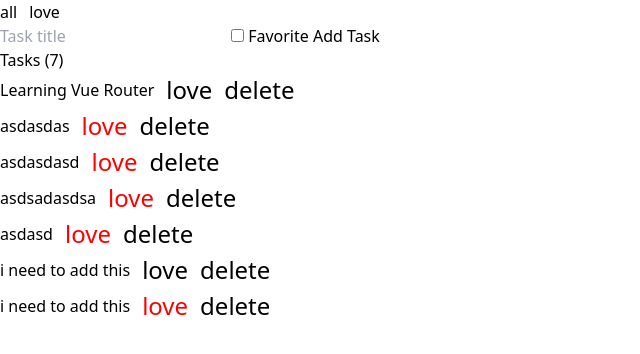
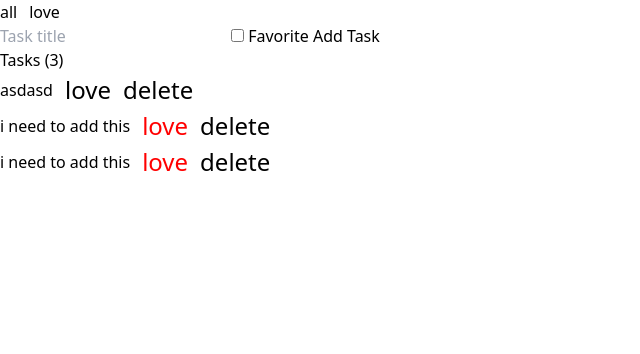
Before and after one commit to Anwar-Barakat/vuejs-tutorial, a Vue app: page / in a window 1280 px wide. Shown: the top 354 px of the page, without its empty margins (0-640 px from the left). Built offline with nearby package versions, Linux system fonts and the light colour scheme; data requests are answered from the project's data file.

Commit message:
Add TaskCrud component for task management; update package.json for SCSS support and modify task data structure

```diff
--- a/database/db.json
+++ b/database/db.json
@@ -1,38 +1,17 @@
 {
   "tasks": [
     {
-      "id": "4",
-      "title": "Learning Vue Router",
-      "isFav": false,
-      "isCompleted": false
+      "id": "7",
+      "title": "asdasd",
+      "isFav": false
     },
     {
-      "id": 5,
-      "title": "asdasdas",
+      "id": "1",
+      "title": "i need to add this",
       "isFav": true
     },
     {
-      "id": 6,
-      "title": "asdasdasd",
-      "isFav": true
-    },
-    {
-      "id": 7,
-      "title": "asdsadasdsa",
-      "isFav": true
-    },
-    {
-      "id": 7,
-      "title": "asdasd",
-      "isFav": true
-    },
-    {
-      "id": 1,
-      "title": "i need to add this",
-      "isFav": false
-    },
-    {
-      "id": 6,
+      "id": "6",
       "title": "i need to add this ",
       "isFav": true
     }
--- a/package.json
+++ b/package.json
@@ -13,6 +13,7 @@
     "axios": "^1.7.7",
     "pinia": "^2.2.6",
     "postcss": "^8.4.49",
+    "sass": "^1.81.0",
     "tailwindcss": "^3.4.15",
     "vite-plugin-html": "^3.2.2",
     "vite-plugin-vue-devtools": "^7.6.4",
--- a/src/App.vue
+++ b/src/App.vue
@@ -1,48 +1,10 @@
 <template>
-  <div>
-    <div class="flex items-center gap-3">
-      <button @click="filter = 'all'">all</button>
-      <button @click="filter = 'fav'">love</button>
-    </div>
-  </div>
-
-  <TaskForm />
-
-  <!-- loading -->
-  <div v-if="taskStore.isLoading">Loading...</div>
-
-  <div v-if="filter === 'all'">
-    <h1>
-      Tasks
-      <span v-if="getTasksCount > 0"> ({{ getTasksCount }}) </span>
-    </h1>
-    <div v-for="task in getTasks" :key="task.id">
-      <TaskDetails :task="task" />
-    </div>
-  </div>
-  <div v-if="filter === 'fav'">
-    <h1>
-      Favorite Tasks
-      <span v-if="getFavTasksCount > 0"> ({{ getFavTasksCount }}) </span>
-    </h1>
-    <div v-for="favTask in getFavTasks" :key="favTask.id">
-      <TaskDetails :task="favTask" />
-    </div>
-  </div>
+  <TaskCrud />
 </template>
 
 <script setup>
-import { storeToRefs } from "pinia";
-import useTaskStore from "./stores/taskStore";
-import TaskDetails from "./components/tasks/TaskDetails.vue";
-import { ref } from "vue";
-import TaskForm from "./components/tasks/TaskForm.vue";
+import TaskCrud from './components/tasks/TaskCrud.vue';
 
-const taskStore = useTaskStore();
-taskStore.fetchTasks();
-const { getTasks, getTasksCount, getFavTasks, getFavTasksCount } = storeToRefs(taskStore);
-
-const filter = ref("all");
 </script>
 
 <style lang="scss" scoped></style>
--- /dev/null
+++ b/src/components/tasks/TaskCrud.vue
@@ -0,0 +1,47 @@
+<template>
+  <div>
+    <div class="flex items-center gap-3">
+      <button @click="filter = 'all'">all</button>
+      <button @click="filter = 'fav'">love</button>
+    </div>
+  </div>
+
+  <TaskForm />
+
+  <div v-if="taskStore.isLoading">Loading...</div>
+
+  <div v-if="filter === 'all'">
+    <h1>
+      Tasks
+      <span v-if="getTasksCount > 0"> ({{ getTasksCount }}) </span>
+    </h1>
+    <div v-for="task in getTasks" :key="task.id">
+      <TaskDetails :task="task" />
+    </div>
+  </div>
+  <div v-if="filter === 'fav'">
+    <h1>
+      Favorite Tasks
+      <span v-if="getFavTasksCount > 0"> ({{ getFavTasksCount }}) </span>
+    </h1>
+    <div v-for="favTask in getFavTasks" :key="favTask.id">
+      <TaskDetails :task="favTask" />
+    </div>
+  </div>
+</template>
+
+<script setup>
+import { ref } from "vue";
+import { storeToRefs } from "pinia";
+import useTaskStore from "../../stores/taskStore";
+import TaskForm from "./TaskForm.vue";
+import TaskDetails from "./TaskDetails.vue";
+
+const taskStore = useTaskStore();
+taskStore.fetchTasks();
+const { getTasks, getTasksCount, getFavTasks, getFavTasksCount } = storeToRefs(taskStore);
+
+const filter = ref("all");
+</script>
+
+<style lang="scss" scoped></style>
--- a/vite.config.js
+++ b/vite.config.js
@@ -6,4 +6,9 @@ import vueDevTools from 'vite-plugin-vue-devtools';
 // https://vite.dev/config/
 export default defineConfig({
   plugins: [vue(), vueDevTools(), createHtmlPlugin({})],
+  css: {
+    preprocessorOptions: {
+      scss: {},
+    },
+  },
 });
```
Also changed, not shown: 1 other file (tests, documents, lock files or other folders).
